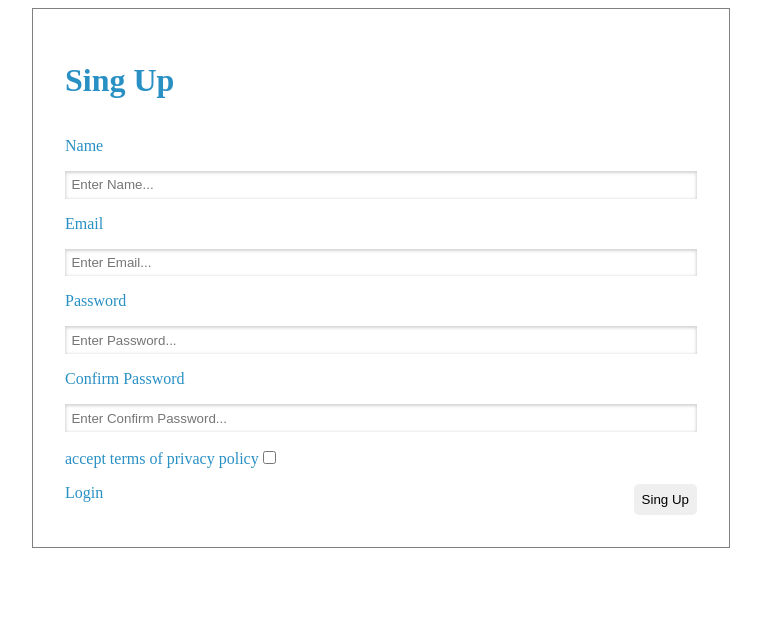
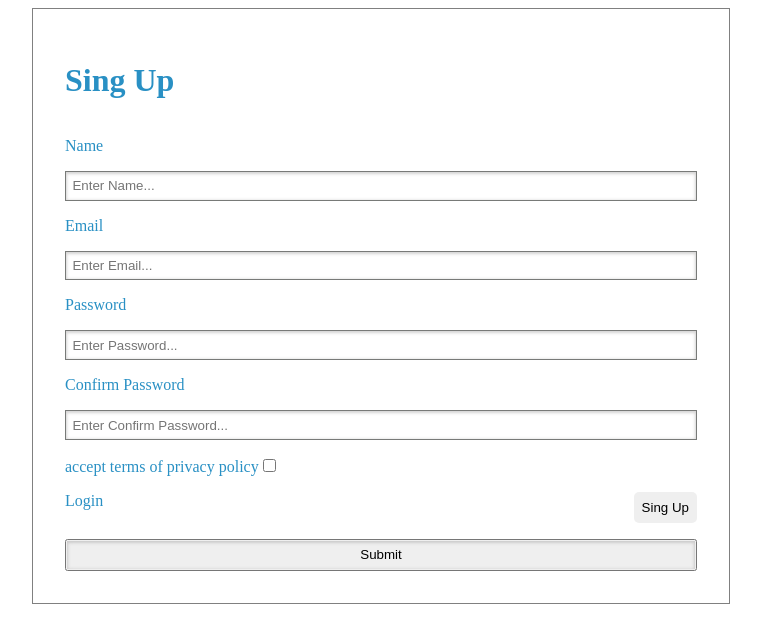
Before and after one commit to mehrdadosouli/sigup_react, a React (Vite) app: page / in a window 1280 px wide. Shown: the top 642 px of the page, without its empty margins (259-1020 px from the left). Built offline with nearby package versions, Linux system fonts and the light colour scheme.

Commit message:
complate form signup

```diff
--- a/package.json
+++ b/package.json
@@ -14,6 +14,7 @@
     "react": "^18.2.0",
     "react-dom": "^18.2.0",
     "react-responsive-carousel": "^3.2.23",
+    "react-toastify": "^9.1.3",
     "react-uuid": "^2.0.0",
     "sass": "^1.66.1",
     "styled-components": "^6.0.7"
--- a/src/App.css
+++ b/src/App.css
@@ -14,8 +14,10 @@
 }
 .singup>input{
     padding: 0.4rem;
-    border: none;
     box-shadow: inset 0 1px 3px 1px rgba(155, 154, 154, 0.425);
+}
+.singup>input:focus{
+    outline: none;
 }
 .btns{
     display: flex;
@@ -30,3 +32,15 @@
 .btns>span,.btns>button{
     cursor: pointer;
 }
+.errorinput{
+    border:1px solid red;
+}
+.successinput{
+    border:1px solid rgb(120, 122, 120);
+}
+.successinput:focus,.errorinput:focus{
+    border: 1px solid blue;
+}
+.span{
+    color: red;
+}
--- a/src/Signup.jsx
+++ b/src/Signup.jsx
@@ -1,5 +1,9 @@
 import React, { useEffect, useState } from 'react'
 import { validation } from './validation'
+import { ToastContainer } from 'react-toastify';
+import 'react-toastify/dist/ReactToastify.css';
+import "./App.css"
+import {notify} from "./toast.js"
 export default function Signup() {
   const [data, setData] = useState({
     inputName: '',
@@ -11,8 +15,8 @@ export default function Signup() {
   const [focus, setFocus] = useState({
     inputName: false,
     inputEmail: false,
+    inputPassword: false,
     inputConfirm: false,
-    inputPassword: false,
     inputCheckbox: false,
   })
   const [error, setError] = useState({})
@@ -22,7 +26,6 @@ export default function Signup() {
       setData({
         ...data, [e.target.name]: e.target.checked
       })
-
     } else {
       setData({
         ...data, [e.target.name]: e.target.value
@@ -30,10 +33,26 @@ export default function Signup() {
     }
   }
 
+
   const focusHandler = (e) => {
     setFocus({
       ...focus,[e.target.name]:true
     })
+    console.log(focus);
+  }
+
+
+
+  const submitHandler = event =>{
+    event.preventDefault();
+    if(!Object.keys(error).length){
+      notify('so u are succesfuly input send','success')
+    }else{
+      setFocus({
+        inputName:true,inputEmail:true,inputConfirm:true,inputPassword:true,inputCheckbox:true
+      })
+      notify('please check your inputs','error')
+    }
   }
 
   useEffect(() => {
@@ -43,35 +62,37 @@ export default function Signup() {
   return (
     <>
       <div className="container">
-        <div className="singup">
+      <ToastContainer />
+        <form className="singup">
           <h1>Sing Up</h1>
           <label htmlFor="name">Name</label>
-          <input type="text" placeholder='Enter Name...' onFocus={focusHandler} onChange={changeInputHandler} value={data.inputName} name='inputName' />
-          {focus.inputName && error.name ? <span>{error.name}</span> : ""}
+          <input type="text" placeholder='Enter Name...' className={(focus.inputName && error.name) ? "errorinput": "successinput"} onFocus={focusHandler} onChange={changeInputHandler} value={data.inputName} name='inputName' />
+          {focus.inputName && error.name ? <span className='span'>{error.name}</span> : ""}
 
           <label htmlFor="email">Email</label>
-          <input type="text" placeholder='Enter Email...' onFocus={focusHandler} onChange={changeInputHandler} value={data.inputEmail} name='inputEmail' />
-          {focus.inputEmail && error.email ? <span>{error.email}</span> : ""}
+          <input type="text" placeholder='Enter Email...' className={(focus.inputEmail && error.email) ? "errorinput":'successinput'} onFocus={focusHandler} onChange={changeInputHandler} value={data.inputEmail} name='inputEmail' />
+          {focus.inputEmail && error.email ? <span className='span'>{error.email}</span> : ""}
 
           <label htmlFor="password">Password</label>
-          <input type="password" placeholder='Enter Password...' onFocus={focusHandler} onChange={changeInputHandler} value={data.inputPassword} name='inputPassword' />
-          {focus.inputPassword && error.password ? <span>{error.password}</span> : ""}
+          <input type="password" placeholder='Enter Password...'className={(focus.inputPassword && error.password) ? "errorinput":'successinput'} onFocus={focusHandler} onChange={changeInputHandler} value={data.inputPassword} name='inputPassword' />
+          {focus.inputPassword && error.password ? <span className='span'>{error.password}</span> : ""}
 
           <label htmlFor="ConfirmPassword">Confirm Password</label>
-          <input type="password" placeholder='Enter Confirm Password...' onFocus={focusHandler} onChange={changeInputHandler} value={data.inputConfirm} name='inputConfirm' />
-          {focus.inputConfirm && error.comfirm ? <span>{error.comfirm}</span> : ""}
+          <input type="password" placeholder='Enter Confirm Password...' className={(focus.inputConfirm && error.comfirm) ? "errorinput":'successinput'} onFocus={focusHandler} onChange={changeInputHandler} value={data.inputConfirm} name='inputConfirm' />
+          {focus.inputConfirm && error.comfirm ? <span className='span'>{error.comfirm}</span> : ""}
 
           <div className='checkbox'>
             <label htmlFor="policy">accept terms of privacy policy</label>
             <input type="checkbox" id="policy" onFocus={focusHandler} onChange={changeInputHandler} value={data.inputCheckbox} name='inputCheckbox' />
-            {focus.inputCheckbox && error.checkbox ? <span>{error.checkbox}</span> : ""}
+            {focus.inputCheckbox && error.checkbox ? <span className='span'>{error.checkbox}</span> : ""}
 
           </div>
           <div className="btns">
             <span>Login</span>
             <button>Sing Up</button>
           </div>
-        </div>
+          <input type="submit" value="Submit" onClick={submitHandler}/>
+        </form>
       </div>
     </>
   )
--- /dev/null
+++ b/src/toast.js
@@ -0,0 +1,28 @@
+import { toast } from 'react-toastify';
+
+
+export const notify = (text,type) => {
+    if(type == 'success'){
+        toast.success(text, {
+            position: "top-right",
+            autoClose: 5000,
+            hideProgressBar: false,
+            closeOnClick: true,
+            pauseOnHover: true,
+            draggable: true,
+            progress: undefined,
+            theme: "light",
+            });
+    }else{
+        toast.error(text, {
+            position: "top-right",
+            autoClose: 5000,
+            hideProgressBar: false,
+            closeOnClick: true,
+            pauseOnHover: true,
+            draggable: true,
+            progress: undefined,
+            theme: "light",
+            });
+    }
+}
```
Also changed, not shown: 1 other file (tests, documents, lock files or other folders).
